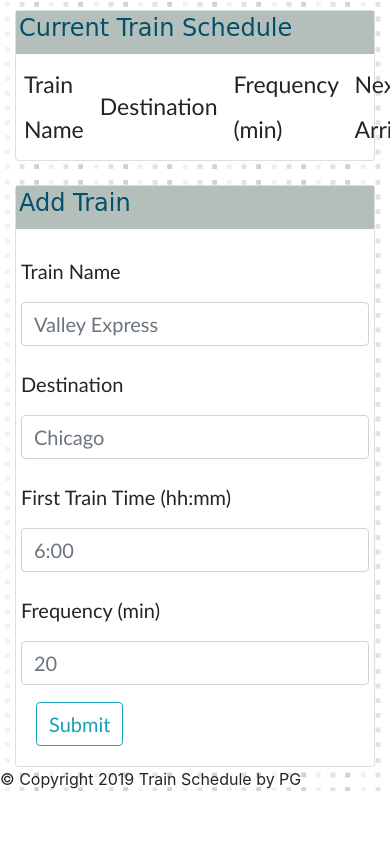
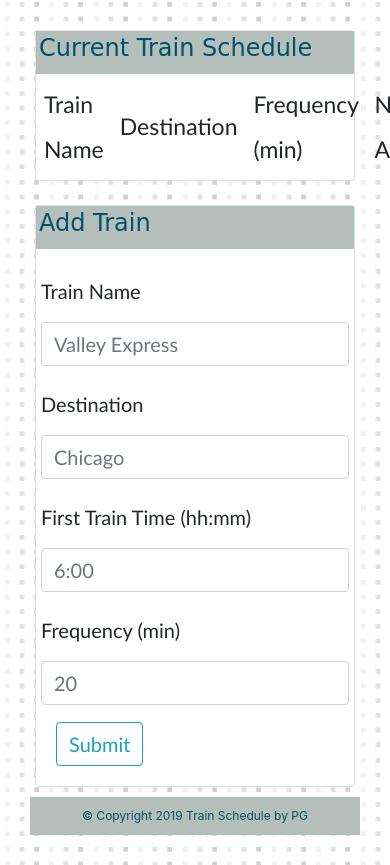
Before and after one commit to pinargultekin/train-schedule, a plain HTML site: page index.html in a window 390 px wide. Shown: the part 314-1179 px from the top of the page. Before the commit the page ends 1105 px from the top, so only its background shows below. Drawn offline with nearby package versions, Linux system fonts and the light colour scheme; no server answers; a web font is replaced by a local one.

Commit message:
footer edit & media screen added

```diff
--- a/assets/css/style.css
+++ b/assets/css/style.css
@@ -65,5 +65,57 @@ table {
   img{
     width:15%;
   }
+  footer{
 
+    bottom:0;
+    width: 100%;
+    background-color:  #B4BFBC;
+    padding: 10px;
+    text-align: center;
+    margin:10px;
+    color:#035069;
+    font-size: 12px;
+  }
+  @media screen  and (max-width: 980px) {
+
+    .wrapper {
+        width: 100%;
+        padding: 20px;
+      }
+
+      .container,
+      .card-title,
+      #train-table,
+      .footer {
+        width: 100%;
+      }
+    }
+  @media screen  and (max-width: 768px) {
+
+    .wrapper {
+        width: 100%;
+        padding: 20px;
+      }
+
+      .container,
+      .card-title,
+      #train-table,
+      .footer {
+        width: 100%;
+      }
+    }
+  @media screen  and (max-width: 640px) {
+
+    .wrapper {
+      width: 100%;
+      padding: 20px;
+    }
+
+    .container,
+    .card-title,
+    #train-table,
+    .footer {
+      width: 100%;
+    }
+}
   /* https://www.uihere.com/free-cliparts/train-drawing-sketch-hand-painted-train-1122920 */
--- a/index.html
+++ b/index.html
@@ -96,16 +96,17 @@
                     </div>
                 </div>
                 <footer>
-                    <div class="row footer">
-                        <div class=col-lg-12>
+                    <div>
+
                             &copy; Copyright 2019 Train Schedule by PG
-                        </div>
+
                     </div>
                 </footer>
             </div>
             <script src="assets/javascript/moment.js" type="text/javascript"></script>
 
         </div>
+        </div>
 </body>
 
 </html>
```
